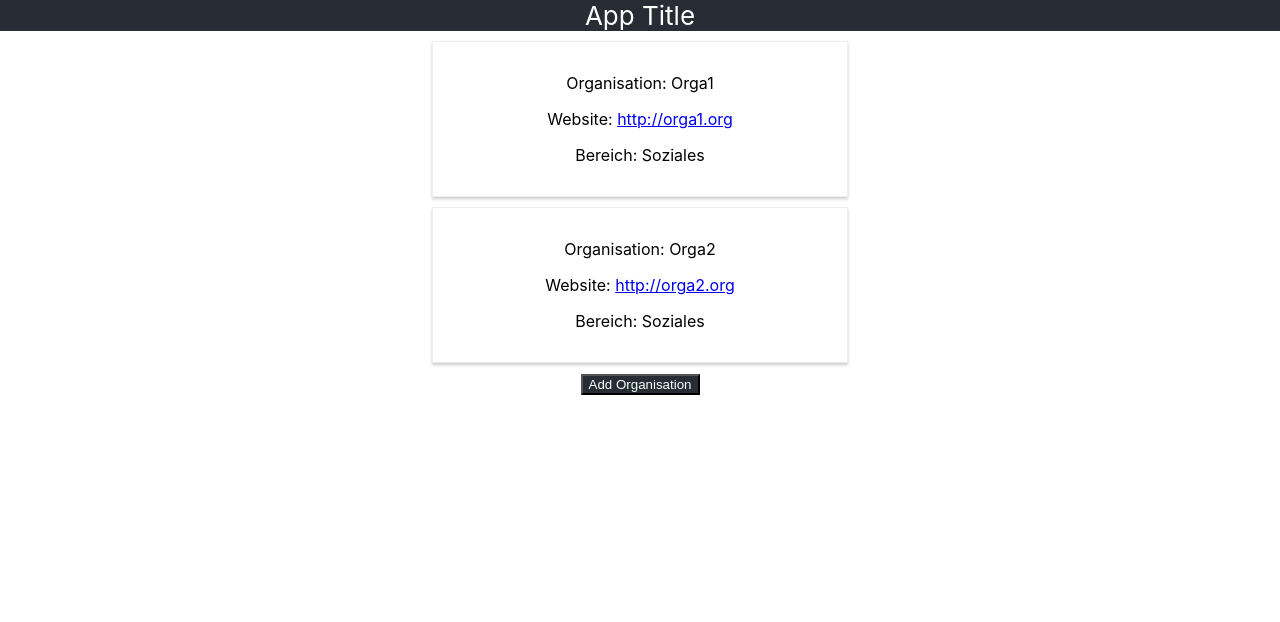
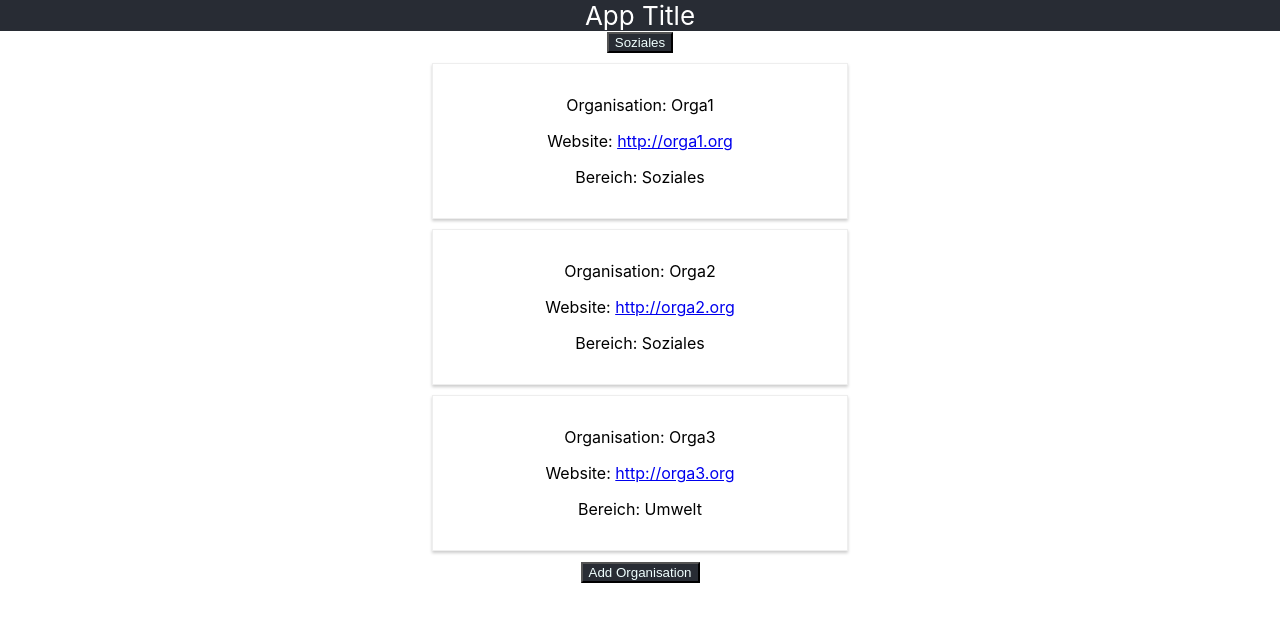
Before and after one commit to BaseVentura/Mule, a React (Create React App) app: page / in a window 1280 px wide. Shown: the top 622 px of the page. Built offline with nearby package versions, Linux system fonts and the light colour scheme.

Commit message:
Changes State

```diff
--- a/src/Components/OrgaList.js
+++ b/src/Components/OrgaList.js
@@ -3,16 +3,19 @@ import Organisation from './Organisation'
 // import styles from '../App.module.css'
 
 
-function OrgaList({Orgas,filter}) {
-
+function OrgaList({Labels,Orgas,filter}) {
+  //  let label=null;
     return (
         <div >
             {Orgas.map((orga, index) => {
-              return (orga.Label===filter ? <Organisation
+              var label = Labels.find((element)=> element.id===orga.LabelId);
+              return (
+              <Organisation
                 orga = {orga.Orga}
                 url ={orga.URL}
-                label = {orga.Label}
-        /> : null);
+                label = {label.name}
+        />
+        );
       })}
         </div>
     );
--- a/src/Containers/Orgamanager.js
+++ b/src/Containers/Orgamanager.js
@@ -6,11 +6,17 @@ import OrgaAdder from '../Components/OrgaAdder';
 class Orgamanager extends Component {
 
     state = { Orgas:[
-        {Orga: "Orga1", URL: "http://orga1.org", Label: "Soziales"},
-        {Orga: "Orga2", URL: "http://orga2.org", Label: "Soziales"},
-        {Orga: "Orga3", URL: "http://orga3.org", Label: "Umwelt"}],
+        {Orga: "Orga1", URL: "http://orga1.org", LabelId: 0},
+        {Orga: "Orga2", URL: "http://orga2.org", LabelId: 0},
+        {Orga: "Orga3", URL: "http://orga3.org", LabelId: 1}],
+        Labels:[
+          {name: "Soziales", id: 0},
+          {name: "Umwelt", id: 1}
+        ],
+        // filters:[{name: "soziales", id:0},{name: "umwelt", id:1}],
         addOrga: false,
-        ContentID: 0
+        ContentID: 0,
+        activeFilterID: 0
     }
 
     ToggleOrgaAdder = () => {
@@ -30,11 +36,18 @@ class Orgamanager extends Component {
 
       this.setState({Orgas: orgas});
     }
+    activateFilter = (filter) => {
+      console.log(filter);
+      this.setState({activeFilter: filter})
+    }
+
 
     render() {
         return (
             <div>
-                <OrgaList Orgas={this.state.Orgas} filter="Soziales"/>
+                <button name="soziales" className={styles.Button} onClick={(event)=>this.activateFilter(event.target.name)}>Soziales</button>
+                <div className="filter"></div>
+                <OrgaList Labels= {this.state.Labels} Orgas={this.state.Orgas} filter={this.state.activeFilter}/>
                 <button className={styles.Button} onClick={this.ToggleOrgaAdder}>Add Organisation</button>
                 <OrgaAdder show={this.state.addOrga} hide={this.ToggleOrgaAdder} click={this.AddOrga}/>
             </div>
```
